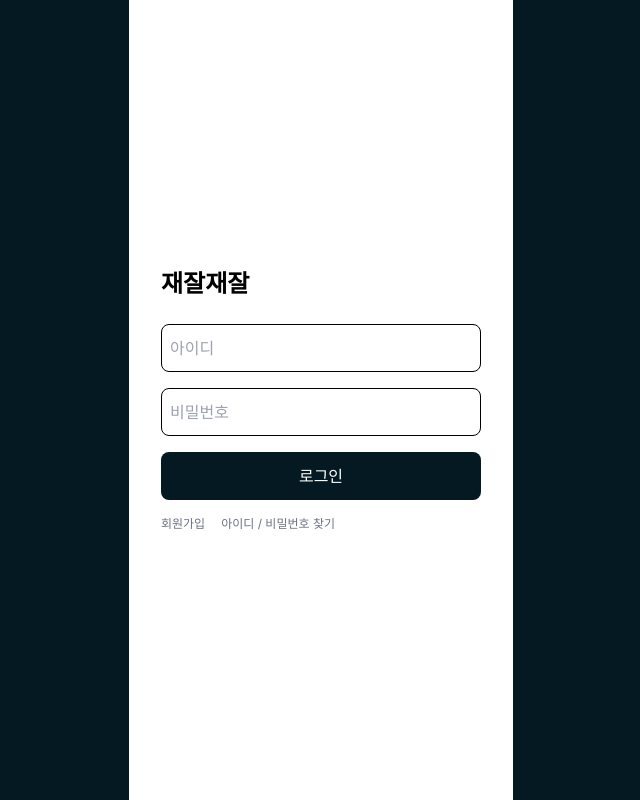
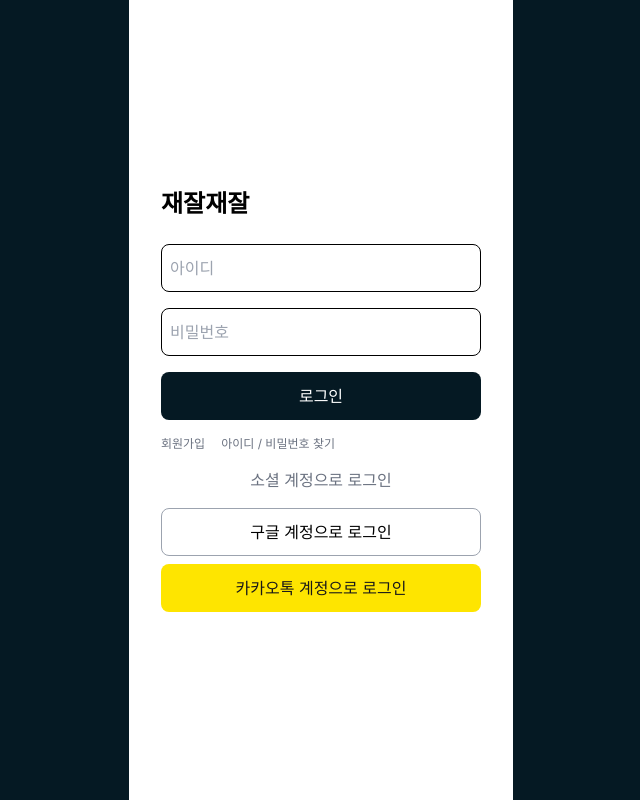
Before and after one commit to jaejaljaejal/jaejaljaejal, a Next.js app in the folder jaejaljaejal-front/: page /login in a window 1280 px wide. Shown: the whole page, without its empty margins (319-959 px from the left). Built offline with nearby package versions, Linux system fonts and the light colour scheme.

Commit message:
로그인 버튼 추가

```diff
--- a/jaejaljaejal-front/app/globals.css
+++ b/jaejaljaejal-front/app/globals.css
@@ -34,3 +34,11 @@ body {
 .bg-custom {
   background-color: rgb(5, 25, 35);
 }
+
+.bg-kakao {
+  background-color: #fee500;
+}
+
+.text-kakao-label {
+  color: #191919;
+}
--- a/jaejaljaejal-front/app/login/page.tsx
+++ b/jaejaljaejal-front/app/login/page.tsx
@@ -37,6 +37,28 @@ const LoginPage = () => {
             아이디 / 비밀번호 찾기
           </a>
         </div>
+        <p className="text-gray-500 my-4">소셜 계정으로 로그인</p>
+        <div className="flex flex-col space-y-2 w-80">
+          <button
+            type="button"
+            className="h-12 px-4 py-2 bg-white border border-gray-400 text-black rounded-lg  flex items-center justify-center"
+          >
+            {/* <img
+              src="/images/google-logo.png"
+              alt="Google"
+              className="h-6 mr-2"
+            />{" "} */}
+            구글 계정으로 로그인
+          </button>
+          <button className="h-12 px-4 py-2 bg-kakao text-kakao-label rounded-lg flex items-center justify-center">
+            {/* <img
+              src="/images/kakao-logo.png"
+              alt="Kakao"
+              className="h-6 mr-2"
+            />{" "} */}
+            카카오톡 계정으로 로그인
+          </button>
+        </div>
       </div>
     </main>
   );
```
